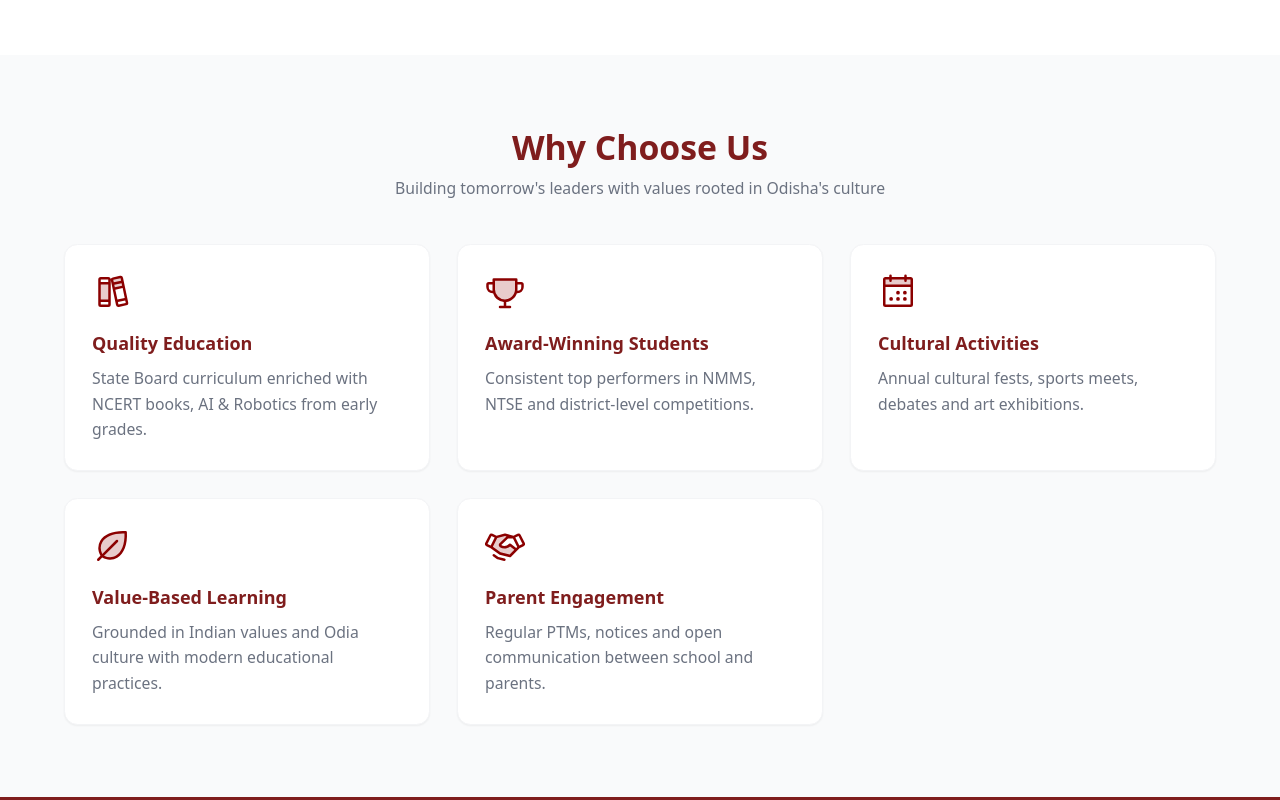
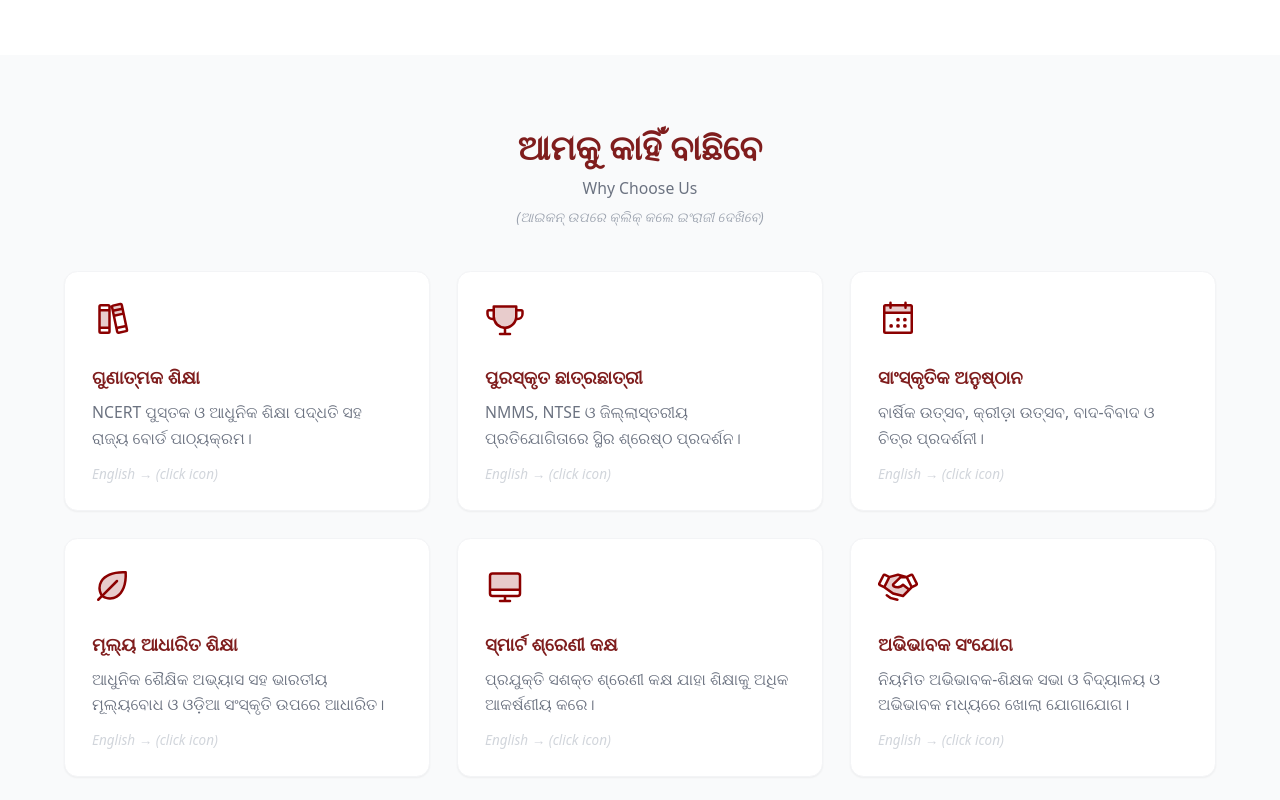
Before and after one commit to iambhumi/SSVM-site, a React (Vite) app: page / in a window 1280 px wide. Shown: the part 1560-2360 px from the top of the page. Built offline with nearby package versions, Linux system fonts and the light colour scheme; a web font is replaced by a local one.

Commit message:
added leadership message section on home page

```diff
--- a/src/components/Navbar.jsx
+++ b/src/components/Navbar.jsx
@@ -53,7 +53,8 @@ export default function Navbar() {
 
           {/* Logo — UNCHANGED */}
           <div className="navbar-brand">
-            <img src="/Logo.jpeg" alt="School Logo" className="logo" />
+            <Link to="/" onClick={closeAll}>
+            <img src="/Logo.jpeg" alt="School Logo" className="logo" /></Link>
             <div className="school-name">
               <span className="name-odia">ଶାରଦା ବିଦ୍ୟା ମନ୍ଦିର</span>
               <span className="name-english">Sarada Vidya Mandir</span>
--- a/src/pages/About.jsx
+++ b/src/pages/About.jsx
@@ -1,7 +1,7 @@
 // src/pages/About.jsx
 import { useState } from "react";
 import { Link } from "react-router-dom";
-import { Buildings, Target, Eye, BookOpenText } from "@phosphor-icons/react";
+import {Target, Eye, BookOpenText } from "@phosphor-icons/react";
 
 // ── PRINCIPAL MESSAGE DATA ──
 const principalMessage = {
@@ -13,7 +13,7 @@ const principalMessage = {
       "ନୂଆ ଶିକ୍ଷାବର୍ଷ ଆରମ୍ଭ ସମୟରେ ମୁଁ ସମସ୍ତ ଛାତ୍ରଛାତ୍ରୀଙ୍କୁ ମୋ ଆଶୀର୍ବାଦ ଓ ଶୁଭେଚ୍ଛା ଜଣାଉଛି। ଆଶା କରୁଛି ଏ ବର୍ଷ ଆପଣମାନେ ନିଜ ଲକ୍ଷ୍ୟ ହାସଲ କରିବାପାଇଁ ଆହୁରି ଅଧିକ ପରିଶ୍ରମ କରିବେ।",
       "ମାନବ ଜୀବନରେ ଶିକ୍ଷା ଅତ୍ୟନ୍ତ ଗୁରୁତ୍ୱପୂର୍ଣ୍ଣ। ଏହା ଆମକୁ ମୂଲ୍ୟବୋଧ, ଜ୍ଞାନ ଓ ଶୃଙ୍ଖଳା ଶିଖାଏ। ଆମ ବିଦ୍ୟାଳୟରେ ଶିକ୍ଷାର ସହ ନୈତିକ ମୂଲ୍ୟବୋଧ, ଶୃଙ୍ଖଳା ଓ ଉତ୍ସର୍ଗ ଉପରେ ବିଶେଷ ଗୁରୁତ୍ୱ ଦିଆଯାଏ।",
       "ଛାତ୍ରଛାତ୍ରୀମାନେ ନିଜ ଶିକ୍ଷକଙ୍କୁ ସମ୍ମାନ ଦିଅନ୍ତୁ ଓ ନିଷ୍ଠାର ସହ ନିଜ ଦାୟିତ୍ୱ ପୂର୍ଣ୍ଣ କରନ୍ତୁ। ବିଶ୍ୱାସ ଅଛି ଯେ ଆପଣ ଏହି ଅନୁଷ୍ଠାନରେ ଉତ୍ତମ ଶିକ୍ଷା ଲାଭ କରିବେ ଏବଂ ଜୀବନରେ ସଫଳ ହୋଇ ଜାତିର ଅଗ୍ରଗତିରେ ଅବଦାନ ରଖିବେ।",
-      "— ସାରତ ଚନ୍ଦ୍ର ମହାପାତ୍ର, ଶାରଦା ବିଦ୍ୟା ମନ୍ଦିର",
+      "— ସାରତ ଚନ୍ଦ୍ର ମହାପାତ୍ର",
     ],
     name: "ସାରତ ଚନ୍ଦ୍ର ମହାପାତ୍ର",
     designation: "ପ୍ରଧାନ ଶିକ୍ଷକ, ଶାରଦା ବିଦ୍ୟା ମନ୍ଦିର",
@@ -26,7 +26,7 @@ const principalMessage = {
       "At the beginning of the new academic year, I extend my blessings and best wishes to all the students. I hope that this year you will work harder to achieve your goals.",
       "Education is extremely important in human life. It teaches us values, knowledge, and discipline. In our school, along with education, special emphasis is given to moral values, discipline, and dedication.",
       "Students should respect their teachers and fulfill their responsibilities with sincerity. I believe that you will receive a good education in this institution and contribute to the progress of the nation.",
-      "— Sarat Chandra Mohapatra, Sarada Vidya Mandir",
+      "— Sarat Chandra Mohapatra",
     ],
     name: "Sarat Chandra Mohapatra",
     designation: "Principal, Sarada Vidya Mandir",
@@ -117,8 +117,8 @@ export default function About() {
           </h1>
           <div className="w-20 h-1 bg-yellow-400 rounded-full mx-auto mb-4" />
           <p className="text-red-200 text-sm md:text-base max-w-xl mx-auto">
-            Know our story, our vision, our values — and the people
-            who make Sarada Vidya Mandir a second home for every student.
+            ଆମ ଇତିହାସ, ଆମ ଦୃଷ୍ଟିଭଙ୍ଗୀ, ଆମ ମୂଲ୍ୟବୋଧ ଏବଂ ସେହି ମଣିଷମାନଙ୍କୁ ଜାଣନ୍ତୁ
+  ଯେଉଁମାନେ ଶାରଦା ବିଦ୍ୟାମନ୍ଦିରକୁ ପ୍ରତ୍ୟେକ ଛାତ୍ରଛାତ୍ରୀର ଦ୍ୱିତୀୟ ଘର ବନାଇଛନ୍ତି।.
           </p>
         </div>
       </section>
@@ -160,35 +160,36 @@ export default function About() {
             {/* Right — Description */}
             <div className="flex-1">
               <div className="flex items-center gap-3 mb-4">
-                <Buildings size={36} weight="duotone" color="#8B0000" />
+
                 <h2 className="text-red-900 text-2xl md:text-3xl font-bold">
                   About the School
                 </h2>
               </div>
-              <div className="w-16 h-1 bg-yellow-400 rounded-full mb-6" />
-              <div className="space-y-4 text-gray-600 text-sm md:text-base leading-relaxed">
+              <h3 className="text-red-900 font-bold text-xl mb-4 border-b-2
+               border-yellow-400 pb-2 inline-block">
+  ବିଦ୍ୟାଳୟ ବିଷୟରେ
+</h3>
+
+<div className="space-y-4 text-gray-700 text-sm leading-relaxed">
     <p>
-                  Sarada Vidya Mandir is a trusted Odia-medium school located in
-                  Bhadrak, Odisha, dedicated to providing quality education rooted
-                  in Indian values and the rich cultural heritage of Odisha.
+      ଶାରଦା ବିଦ୍ୟାମନ୍ଦିର ଓଡ଼ିଶାର ଭଦ୍ରକ ଜିଲ୍ଲାରେ ଅବସ୍ଥିତ ଏକ ବିଶ୍ୱାସ୍ତ ଓଡ଼ିଆ ମାଧ୍ୟମ
+      ବିଦ୍ୟାଳୟ, ଯାହା ଭାରତୀୟ ମୂଲ୍ୟବୋଧ ଓ ଓଡ଼ିଶାର ସମୃଦ୍ଧ ସାଂସ୍କୃତିକ ଐତିହ୍ୟ ଉପରେ
+      ଆଧାର କରି ଗୁଣାତ୍ମକ ଶିକ୍ଷା ପ୍ରଦାନ ପ୍ରତି ସମର୍ପିତ।
     </p>
     <p>
-                  Established in 2002, the school has grown to become a cornerstone
-                  of the local community nurturing hundreds of students each year
-                  from Class I through Class X under the Board of Secondary Education
-                  (BSE) Odisha curriculum.
+      ୨୦୦୨ ମସିହାରେ ପ୍ରତିଷ୍ଠିତ ଏ ବିଦ୍ୟାଳୟ ଏବେ ସ୍ଥାନୀୟ ସମ୍ପ୍ରଦାୟର ଏକ ଆଧାରସ୍ତମ୍ଭ
+      ହୋଇ ଉଠିଛି। BSE ଓଡ଼ିଶା ପାଠ୍ୟକ୍ରମ ଅନୁସରଣ କରି ପ୍ରଥମ ଶ୍ରେଣୀଠାରୁ ଦଶମ ଶ୍ରେଣୀ
+      ପର୍ଯ୍ୟନ୍ତ ପ୍ରତି ବର୍ଷ ଶହ ଶହ ଛାତ୍ରଛାତ୍ରୀ ଏଠାରେ ଶିକ୍ଷା ଲାଭ କରୁଛନ୍ତି।
     </p>
     <p>
-                  Our approach goes beyond textbooks. We focus on the all-round
-                  development of every child academically, physically, culturally
-                  and morally preparing them to become responsible citizens of
-                  tomorrow.
+      ଆମ ଶିକ୍ଷା ଶୁଧୁ ପୁସ୍ତକ ମଧ୍ୟରେ ସୀମିତ ନୁହେଁ। ପ୍ରତ୍ୟେକ ଶିଶୁର ଶୈକ୍ଷିକ,
+      ଶାରୀରିକ, ସାଂସ୍କୃତିକ ଓ ନୈତିକ ସର୍ବାଙ୍ଗୀଣ ବିକାଶ ଉପରେ ଗୁରୁତ୍ୱ ଦେଇ ତାଙ୍କୁ
+      ଭବିଷ୍ୟତର ଦାୟୀ ନାଗରିକ ଭାବେ ଗଢ଼ି ତୋଳୁ।
         </p>
     <p>
-                  With dedicated faculty, modern smart classrooms, safe
-                  transportation, a well-stocked library and regular cultural
-                  activities, Sarada Vidya Mandir offers a warm, disciplined and
-                  inspiring environment for every learner.
+    ଦକ୍ଷ ଶିକ୍ଷକ ମଣ୍ଡଳୀ, ଆଧୁନିକ ସ୍ମାର୍ଟ ଶ୍ରେଣୀ ଗୃହ, ସୁରକ୍ଷିତ ପରିବହନ,
+    ସୁ-ସଜ୍ଜିତ ପୁସ୍ତକାଳୟ ଓ ନିୟମିତ ସାଂସ୍କୃତିକ କାର୍ଯ୍ୟକ୍ରମ ସହ ଶାରଦା ବିଦ୍ୟାମନ୍ଦିର
+    ପ୍ରତ୍ୟେକ ଶିଶୁ ପ୍ରତି ଏକ ଉଷ୍ଣ, ଶୃଙ୍ଖଳିତ ଓ ଅନୁପ୍ରେରଣାଦାୟକ ଶୈକ୍ଷିକ ପରିବେଶ ଦେଇଥାଏ।
           </p>
       </div>
     </div>
@@ -363,7 +364,7 @@ export default function About() {
               <div className="w-36 h-36 rounded-full border-4 border-red-800
                               shadow-lg overflow-hidden bg-gray-100">
                 <img
-                  src="/Principal.jpeg"
+                  src="/faculty/SaratChandraMohapatraPrincipal.jpeg"
                   alt="Principal"
                   className="w-full h-full object-cover object-top"
                   onError={(e) => {
@@ -393,9 +394,7 @@ export default function About() {
                 </h3>
               </div>
 
-              <p className="text-4xl text-red-300 font-serif leading-none select-none mb-2">
-                "
-              </p>
+
 
               <div className="space-y-3 text-gray-700 text-sm md:text-base leading-relaxed">
                 {msg.message.map((para, i) => (
--- a/src/pages/Facility.jsx
+++ b/src/pages/Facility.jsx
@@ -22,7 +22,7 @@ const facilities = [
   {
     title: "Playground",
     icon: "⚽",
-    image: "/playground.jpg",
+    image: "/Play1.jpeg",
     desc: "A spacious playground for physical activities, sports and outdoor games that promote health and teamwork.",
   },
 
--- a/src/pages/Home.jsx
+++ b/src/pages/Home.jsx
@@ -42,12 +42,50 @@ const quickLinks = [
   { label: "Contact Us",  path: "/contact",     Icon: Phone,             desc: "Get in touch with us"       },
 ];
 
+// ── REPLACE features array at top of file ──
 const features = [
-  { Icon: Books,           title: "Quality Education",      desc: "State Board curriculum enriched with NCERT books, AI & Robotics from early grades."   },
-  { Icon: Trophy,          title: "Award-Winning Students", desc: "Consistent top performers in NMMS, NTSE and district-level competitions."              },
-  { Icon: CalendarDots,    title: "Cultural Activities",    desc: "Annual cultural fests, sports meets, debates and art exhibitions."                      },
-  { Icon: Leaf,            title: "Value-Based Learning",   desc: "Grounded in Indian values and Odia culture with modern educational practices."          },
-  { Icon: Handshake,       title: "Parent Engagement",      desc: "Regular PTMs, notices and open communication between school and parents."               },
+  {
+    Icon: Books,
+    odiaTitle: "ଗୁଣାତ୍ମକ ଶିକ୍ଷା",
+    odiaDesc:  "NCERT ପୁସ୍ତକ ଓ ଆଧୁନିକ ଶିକ୍ଷା ପଦ୍ଧତି ସହ ରାଜ୍ୟ ବୋର୍ଡ ପାଠ୍ୟକ୍ରମ।",
+    engTitle:  "Quality Education",
+    engDesc:   "State Board curriculum enriched with NCERT books and modern teaching methods.",
+  },
+  {
+    Icon: Trophy,
+    odiaTitle: "ପୁରସ୍କୃତ ଛାତ୍ରଛାତ୍ରୀ",
+    odiaDesc:  "NMMS, NTSE ଓ ଜିଲ୍ଲାସ୍ତରୀୟ ପ୍ରତିଯୋଗିତାରେ ସ୍ଥିର ଶ୍ରେଷ୍ଠ ପ୍ରଦର୍ଶନ।",
+    engTitle:  "Award-Winning Students",
+    engDesc:   "Consistent top performers in NMMS, NTSE and district-level competitions.",
+  },
+  {
+    Icon: CalendarDots,
+    odiaTitle: "ସାଂସ୍କୃତିକ ଅନୁଷ୍ଠାନ",
+    odiaDesc:  "ବାର୍ଷିକ ଉତ୍ସବ, କ୍ରୀଡ଼ା ଉତ୍ସବ, ବାଦ-ବିବାଦ ଓ ଚିତ୍ର ପ୍ରଦର୍ଶନୀ।",
+    engTitle:  "Cultural Activities",
+    engDesc:   "Annual cultural fests, sports meets, debates and art exhibitions.",
+  },
+  {
+    Icon: Leaf,
+    odiaTitle: "ମୂଲ୍ୟ ଆଧାରିତ ଶିକ୍ଷା",
+    odiaDesc:  "ଆଧୁନିକ ଶୈକ୍ଷିକ ଅଭ୍ୟାସ ସହ ଭାରତୀୟ ମୂଲ୍ୟବୋଧ ଓ ଓଡ଼ିଆ ସଂସ୍କୃତି ଉପରେ ଆଧାରିତ।",
+    engTitle:  "Value-Based Learning",
+    engDesc:   "Grounded in Indian values and Odia culture with modern educational practices.",
+  },
+  {
+    Icon: Desktop,
+    odiaTitle: "ସ୍ମାର୍ଟ ଶ୍ରେଣୀ କକ୍ଷ",
+    odiaDesc:  "ପ୍ରଯୁକ୍ତି ସଶକ୍ତ ଶ୍ରେଣୀ କକ୍ଷ ଯାହା ଶିକ୍ଷାକୁ ଅଧିକ ଆକର୍ଷଣୀୟ କରେ।",
+    engTitle:  "Smart Classrooms",
+    engDesc:   "Technology-enabled classrooms for interactive and engaging learning.",
+  },
+  {
+    Icon: Handshake,
+    odiaTitle: "ଅଭିଭାବକ ସଂଯୋଗ",
+    odiaDesc:  "ନିୟମିତ ଅଭିଭାବକ-ଶିକ୍ଷକ ସଭା ଓ ବିଦ୍ୟାଳୟ ଓ ଅଭିଭାବକ ମଧ୍ୟରେ ଖୋଲା ଯୋଗାଯୋଗ।",
+    engTitle:  "Parent Engagement",
+    engDesc:   "Regular PTMs, notices and open communication between school and parents.",
+  },
 ];
 
 const latestEvents = [
@@ -56,6 +94,45 @@ const latestEvents = [
   { date: "20 Apr", title: "Parent-Teacher Meeting", desc: "Semester 2 PTM for all classes — 9AM to 1PM."          },
 ];
 
+function FeatureCard({ feature }) {
+  const [showEng, setShowEng] = useState(false);
+  const { Icon, odiaTitle, odiaDesc, engTitle, engDesc } = feature;
+
+  return (
+    <div
+      className="bg-white rounded-xl p-6 shadow-sm border border-gray-100
+                 hover:shadow-md hover:border-red-200 transition-all
+                 duration-200 hover:-translate-y-1"
+    >
+      {/* Clicking the icon toggles language */}
+      <button
+        onClick={() => setShowEng((v) => !v)}
+        title={showEng ? "ଓଡ଼ିଆ ଦେଖନ୍ତୁ" : "See in English"}
+        className="focus:outline-none group"
+        aria-label="Toggle language"
+      >
+        <Icon
+          size={40}
+          weight="duotone"
+          color="#8B0000"
+          className="group-hover:scale-110 transition-transform duration-200"
+        />
+      </button>
+
+      <h4 className="text-red-900 font-bold mt-4 mb-2 text-base">
+        {showEng ? engTitle : odiaTitle}
+      </h4>
+      <p className="text-gray-500 text-sm leading-relaxed">
+        {showEng ? engDesc : odiaDesc}
+      </p>
+
+      {/* Hint pill */}
+      <p className="text-gray-300 text-xs mt-3 italic">
+        {showEng ? "← ଓଡ଼ିଆ" : "English →"} (click icon)
+      </p>
+    </div>
+  );
+}
 export default function Home() {
   const [current, setCurrent] = useState(0);
 
@@ -307,28 +384,22 @@ export default function Home() {
 </section>
 
       {/* ── WHY CHOOSE US ── */}
+
+      {/* ── WHY CHOOSE US ── */}
 <section className="bg-gray-50 py-16 px-6">
   <div className="max-w-5xl mx-auto">
     <h2 className="text-center text-red-900 text-3xl font-bold mb-2">
+      ଆମକୁ କାହିଁ ବାଛିବେ
+    </h2>
+    <p className="text-center text-gray-500 text-sm mb-2">
       Why Choose Us
-          </h2>
-          <p className="text-center text-gray-500 text-sm mb-10">
-            Building tomorrow's leaders with values rooted in Odisha's culture
+    </p>
+    <p className="text-center text-gray-400 text-xs mb-10 italic">
+      (ଆଇକନ୍ ଉପରେ କ୍ଲିକ୍ କଲେ ଇଂରାଜୀ ଦେଖିବେ)
     </p>
     <div className="grid grid-cols-1 sm:grid-cols-2 md:grid-cols-3 gap-6">
       {features.map((f) => (
-              <div
-                key={f.title}
-                className="bg-white rounded-xl p-6 shadow-sm border border-gray-100
-                           hover:shadow-md hover:border-red-200 transition-all
-                           duration-200 hover:-translate-y-1"
-              >
-                <f.Icon size={40} weight="duotone" color="#8B0000" />
-                <h4 className="text-red-900 font-bold mt-4 mb-2 text-base">
-                  {f.title}
-                </h4>
-                <p className="text-gray-500 text-sm leading-relaxed">{f.desc}</p>
-              </div>
+        <FeatureCard key={f.odiaTitle} feature={f} />
       ))}
     </div>
   </div>
```
Also changed, not shown: src/components/Footer.jsx (+13 -9 lines), src/pages/Contact.jsx (+10 -48 lines), public/faculty/BasantaLata Jena.jpeg (added). Lines whose indentation alone changed are shown as unchanged.
